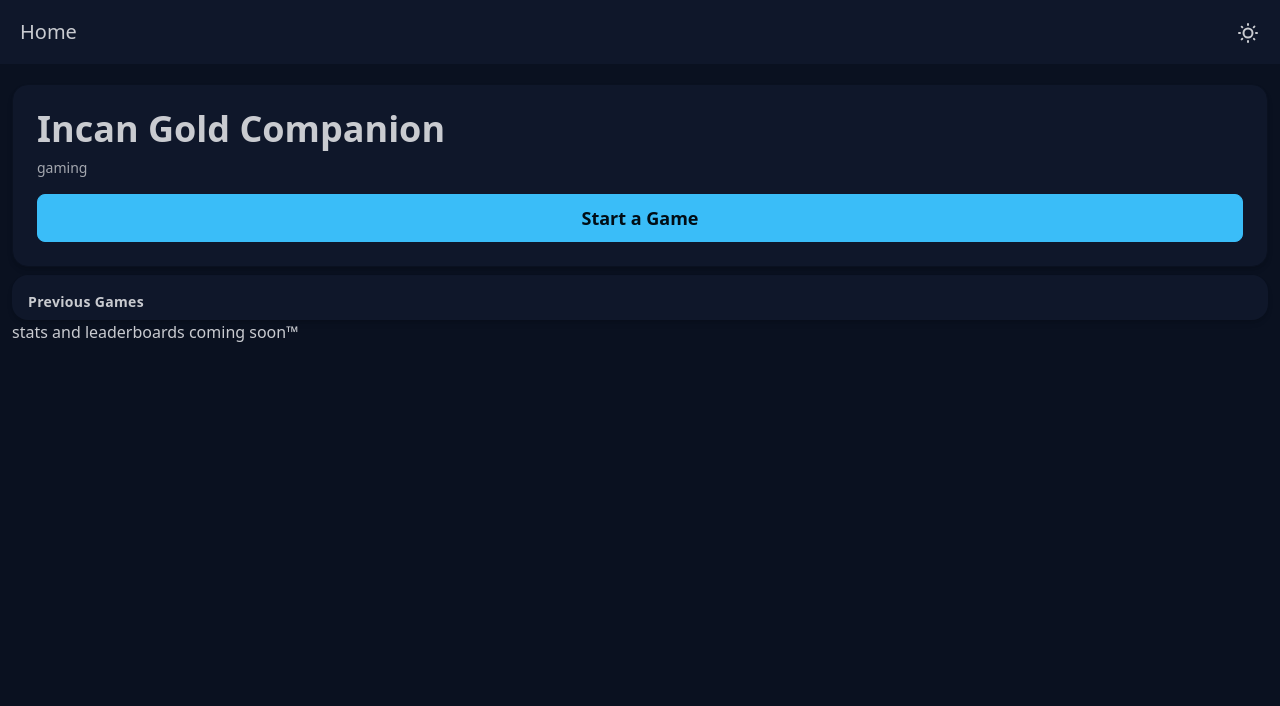
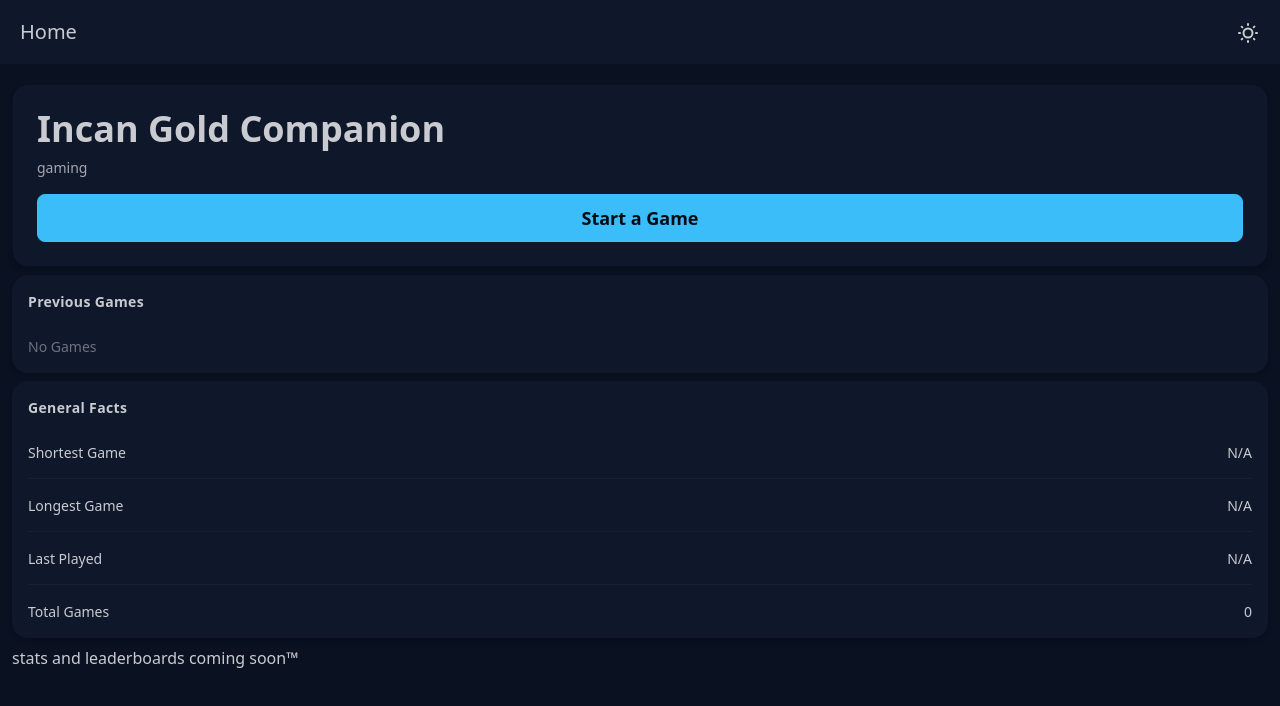
Before and after one commit to 2026-spring-adv-fe/tca-incan-gold, a React (Vite) app: page / in a window 1280 px wide. Shown: the top 706 px of the page. Built offline with nearby package versions, Linux system fonts and the light colour scheme.

Commit message:
add general facts

```diff
--- a/package.json
+++ b/package.json
@@ -11,6 +11,7 @@
   },
   "dependencies": {
     "@tailwindcss/vite": "^4.1.18",
+    "human-readable": "^0.2.1",
     "localforage": "^1.10.0",
     "react": "^19.2.0",
     "react-dom": "^19.2.0",
--- a/src/components/pages/Home.tsx
+++ b/src/components/pages/Home.tsx
@@ -3,6 +3,7 @@ import {useEffect} from "react";
 
 import Card from "../Card.tsx";
 import type {Game} from "../../data/Game.ts";
+import {CalculateGeneralFacts, type GeneralFacts} from "../../data/GameStats.ts";
 
 type HomeProps = {
     setTitle: (newTitle: string) => void,
@@ -13,6 +14,8 @@ type HomeProps = {
 const Home = ({setTitle, games, setCurrentGame}: HomeProps) => {
 
     const nav = useNavigate();
+
+    const generalFacts: GeneralFacts = CalculateGeneralFacts(games);
 
     useEffect(() => {
         setTitle("Home");
@@ -40,9 +43,9 @@ const Home = ({setTitle, games, setCurrentGame}: HomeProps) => {
                 <li className="p-4 pb-2 tracking-wide font-bold">Previous Games</li>
 
                 {
-                    games.map((game) => {
+                    games.length == 0 ? <li className="list-row opacity-50">No Games</li> : games.map((game, i) => {
                         return (
-                            <li className="list-row">
+                            <li className="list-row" key={i}>
                                 <div className="list-col-grow">
                                     <div>{new Date(game.startTime).toLocaleString()}</div>
                                     <div className="text-xs uppercase font-semibold opacity-60">{game.players.length} Players</div>
@@ -60,7 +63,35 @@ const Home = ({setTitle, games, setCurrentGame}: HomeProps) => {
 
             </ul>
 
-            <p>stats and leaderboards coming soon™</p>
+            <ul className="list bg-base-100 rounded-box shadow-md mt-2">
+                <li className="p-4 pb-2 tracking-wide font-bold">General Facts</li>
+                <li className="list-row">
+                    <div className="list-col-grow">
+                        <div>Shortest Game</div>
+                    </div>
+                    {generalFacts.shortestGame}
+                </li>
+                <li className="list-row">
+                    <div className="list-col-grow">
+                        <div>Longest Game</div>
+                    </div>
+                    {generalFacts.longestGame}
+                </li>
+                <li className="list-row">
+                    <div className="list-col-grow">
+                        <div>Last Played</div>
+                    </div>
+                    {generalFacts.lastPlayed}
+                </li>
+                <li className="list-row">
+                    <div className="list-col-grow">
+                        <div>Total Games</div>
+                    </div>
+                    {generalFacts.totalGames}
+                </li>
+            </ul>
+
+            <p className="mt-2">stats and leaderboards coming soon™</p>
 
         </>
     )
--- a/src/components/pages/Play.tsx
+++ b/src/components/pages/Play.tsx
@@ -23,22 +23,22 @@ const Play = ({setTitle, currentGame, setCurrentGame, games, setGames}: PlayProp
         setTitle("Play");
     });
 
-    const finishGame = () => {
-        setGames([...games, currentGame]);
-        nav("/results");
-    }
-
-    const nextRound = () => {
+    const nextRound = (forceFinish: boolean) => {
         const game: Game = {...currentGame};
         const round: GameRound = {...currentRound};
         round.players.forEach((player) => {
            if (player.endedInDeath) player.gems = 0;
         });
         game.rounds.push(round);
+        if (forceFinish || currentGame.rounds.length - 1 == NUM_ROUNDS) {
+            game.endTime = Date.now();
+        }
+        console.log("game before setCurrentGame: ", game);
         setCurrentGame(game);
         setCurrentRound(createEmptyRound(currentGame.players));
-        if (currentGame.rounds.length == NUM_ROUNDS) {
-            finishGame();
+        if (currentGame.rounds.length == NUM_ROUNDS || forceFinish) {
+            setGames([...games, game]);
+            nav("/results");
         }
     }
 
@@ -52,11 +52,11 @@ const Play = ({setTitle, currentGame, setCurrentGame, games, setGames}: PlayProp
             }
             <div className="flex flex-col gap-2">
                 <button className="btn btn-lg btn-primary w-full"
-                        onClick={nextRound}>{currentGame.rounds.length == NUM_ROUNDS - 1 ? "Save Game" : "Next Round"}</button>
+                        onClick={() => nextRound(false)}>{currentGame.rounds.length == NUM_ROUNDS - 1 ? "Save Game" : "Next Round"}</button>
                 <div className="grid grid-cols-2 gap-2">
                     <button className="btn btn-lg btn-soft btn-error w-full" onClick={() => nav("/")}>Discard Game
                     </button>
-                    <button className="btn btn-lg btn-soft btn-warning w-full" onClick={() => finishGame()}>Finish Early
+                    <button className="btn btn-lg btn-soft btn-warning w-full" onClick={() => nextRound(true)}>Finish Early
                     </button>
                 </div>
 
--- a/src/components/pages/Results.tsx
+++ b/src/components/pages/Results.tsx
@@ -22,7 +22,7 @@ const Results = ({setTitle, currentGame}: HomeProps) => {
     return (
         <>
             <h1 className="text-3xl font-bold">Game Results</h1>
-            <div className="stats stats-vertical shadow w-full overflow-hidden max-w-full">
+            <div className="stats stats-vertical shadow w-full overflow-hidden max-w-full bg-base-100">
                 <div className="stat">
                     <div className="stat-title">Total Gems</div>
                     <div className="stat-value text-success">{gameStats.totalGems}</div>
--- a/src/data/GameStats.ts
+++ b/src/data/GameStats.ts
@@ -1,4 +1,5 @@
 import type {Game, GameRound, PlayerRound} from "./Game.ts";
+import {durationFormatter} from "human-readable";
 
 type MinMaxAverage = {
     min: number,
@@ -34,6 +35,44 @@ type Leaderboard = {
     name: string,
     score: number
 }[];
+
+function CreateEmptyGeneralFacts(): GeneralFacts {
+    return {
+        lastPlayed: "N/A",
+        totalGames: 0,
+        shortestGame: "N/A",
+        longestGame: "N/A"
+    };
+}
+
+function CalculateGeneralFacts(games: Game[]): GeneralFacts {
+    console.log(games);
+    const facts: GeneralFacts = CreateEmptyGeneralFacts();
+    let lastPlayedTime = 0;
+    let shortestGameTime = Number.MAX_VALUE;
+    let longestGameTime = 0;
+    facts.totalGames = games.length;
+    games.forEach((game: Game) => {
+        if (game.startTime > lastPlayedTime) {
+            lastPlayedTime = game.startTime;
+        }
+        const gameLength = game.endTime - game.startTime;
+        if (gameLength > longestGameTime) {
+            longestGameTime = gameLength;
+        }
+        if (gameLength < shortestGameTime) {
+            shortestGameTime = gameLength;
+        }
+    });
+    if (lastPlayedTime != 0) facts.lastPlayed =  new Date(lastPlayedTime).toLocaleString();
+    if (longestGameTime != 0) facts.longestGame = durationFormatter<string>()(longestGameTime);
+    if (shortestGameTime != Number.MAX_VALUE) facts.shortestGame = durationFormatter<string>()(shortestGameTime);
+    return facts;
+}
+
+function CreateEmptyLeaderboard(): Leaderboard {
+    return [];
+}
 
 function CreateEmptyGameStats(): GameStats {
     return {
@@ -126,4 +165,4 @@ function CalculateGameStats(game: Game): GameStats {
 }
 
 export type {GameStats, GeneralFacts, Leaderboard};
-export {CalculateGameStats, CreateEmptyGameStats};
+export {CalculateGameStats, CreateEmptyGameStats, CreateEmptyGeneralFacts, CreateEmptyLeaderboard, CalculateGeneralFacts};
```
Also changed, not shown: 1 other file (tests, documents, lock files or other folders).
